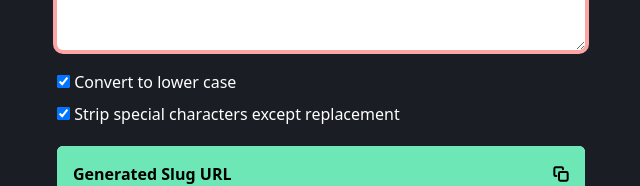
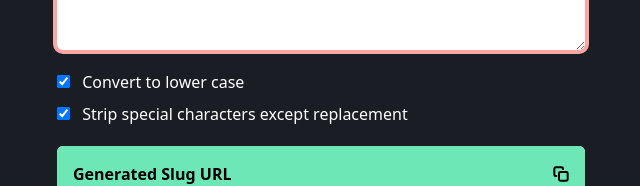
Before and after one commit to yonycalsin/slugger, a Svelte app: page / in a window 1280 px wide. Shown: the part 294-480 px from the top of the page, without its empty margins (319-959 px from the left). Built offline with nearby package versions, Linux system fonts and the light colour scheme.

Commit message:
feat: 🎸 add margin to checkbox label

```diff
--- a/src/App.svelte
+++ b/src/App.svelte
@@ -87,11 +87,11 @@
       <div class="mt-5">
         <label class="text-white block">
           <input type="checkbox" bind:checked={isLowercase} />
-          Convert to lower case
+          <span class="ml-2">Convert to lower case </span>
         </label>
         <label class="text-white block mt-2">
           <input type="checkbox" bind:checked={isStrict} />
-          Strip special characters except replacement
+          <span class="ml-2">Strip special characters except replacement</span>
         </label>
       </div>
 
```
